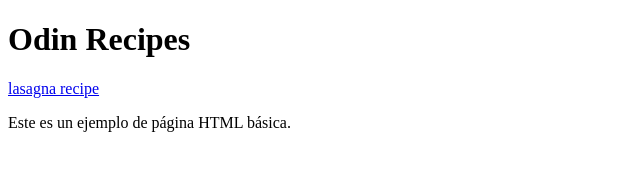
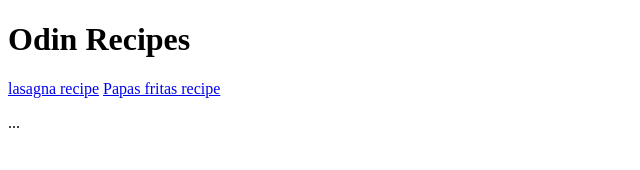
Before and after one commit to KevinBGunter/odin-recipes, a plain HTML site: page index.html in a window 1280 px wide. Shown: the whole page, without its empty margins (0-640 px from the left). Drawn offline with Linux system fonts and the light colour scheme.

Commit message:
Update index.html

```diff
--- a/index.html
+++ b/index.html
@@ -8,8 +8,9 @@
 <body>
 
   <h1>Odin Recipes</h1>
-  <a href="recipes/recipename.html">lasagna recipe</a>
-  <p>Este es un ejemplo de página HTML básica.</p>
+  <a href="recipes/lasagna.html">lasagna recipe</a>
+    <a href="recipes/papas_fritas.html">Papas fritas recipe</a>
+  <p>...</p>
 
 </body>
 </html>
```
